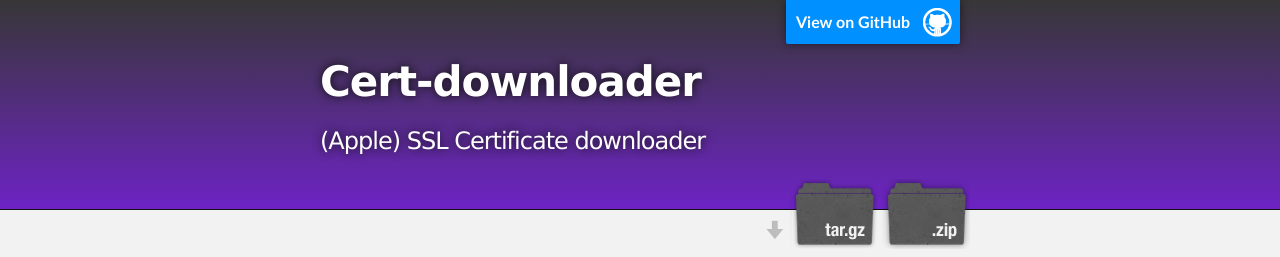
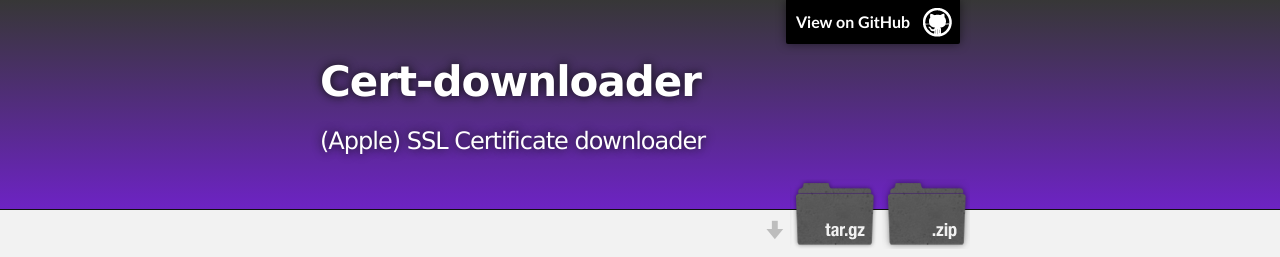
Before and after one commit to neofreko/cert-downloader, a plain HTML site: page index.html in a window 1280 px wide. Shown: the top 257 px of the page. Drawn offline with Linux system fonts and the light colour scheme.

Commit message:
colour change

```diff
--- a/stylesheets/stylesheet.css
+++ b/stylesheets/stylesheet.css
@@ -279,7 +279,7 @@
   z-index: 10;
   padding: 10px 50px 10px 10px;
   color: #fff;
-  background: url('../images/blacktocat.png') #0090ff no-repeat 95% 50%;
+  background: url('../images/blacktocat.png') #000000 no-repeat 95% 50%;
   font-weight: 700;
   box-shadow: 0 0 10px rgba(0,0,0,.5);
   border-bottom-left-radius: 2px;
```
